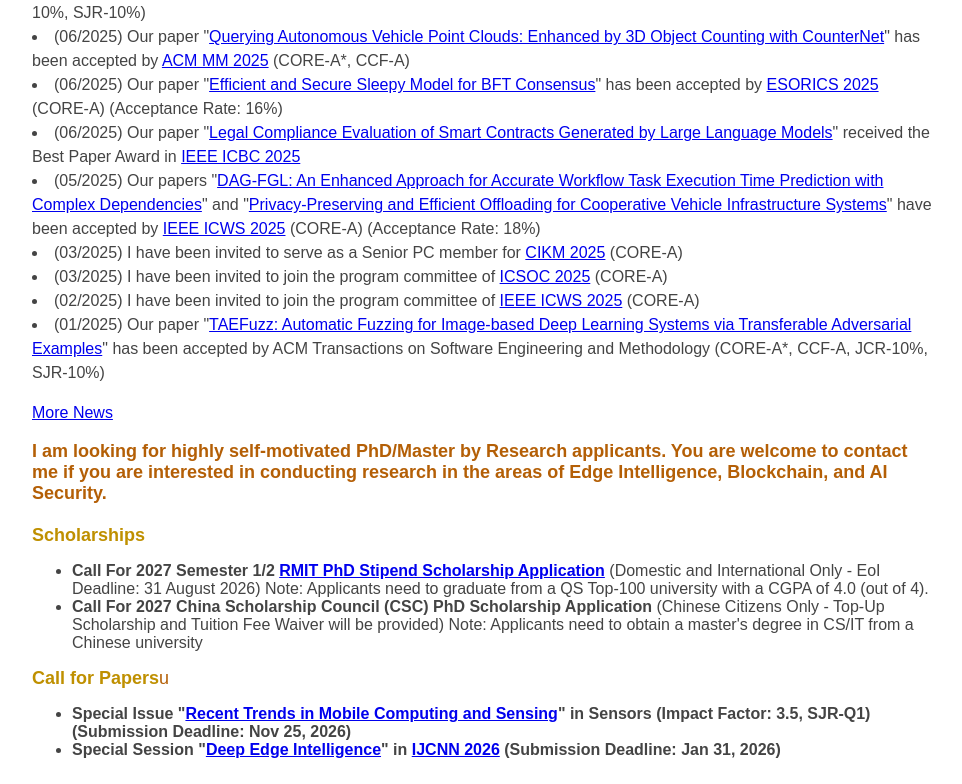
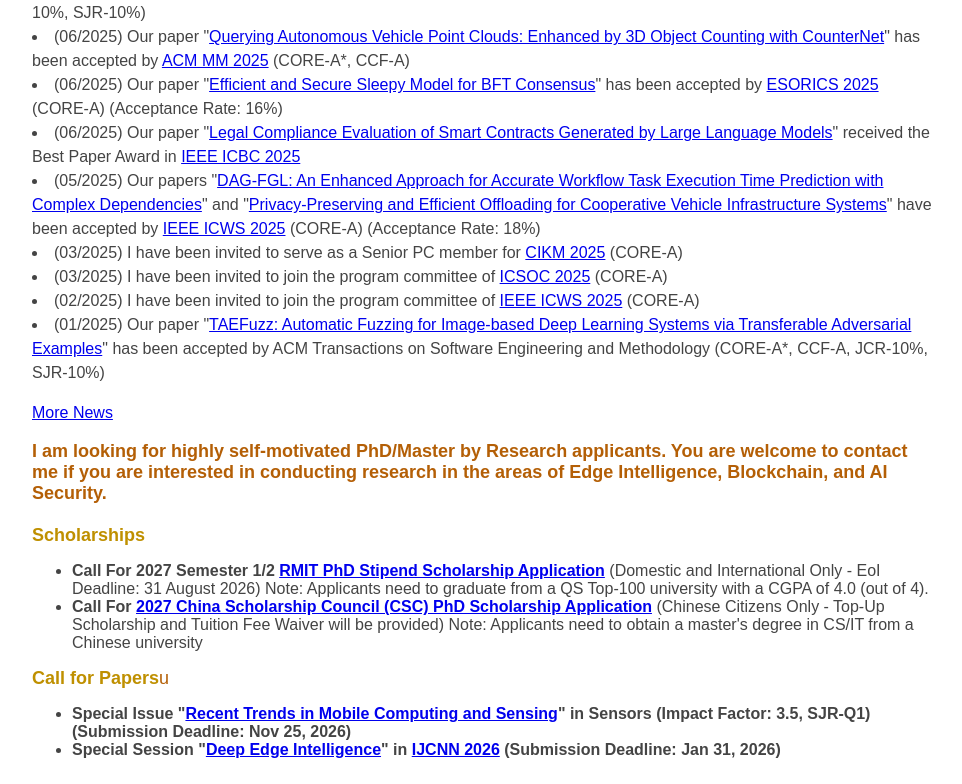
Before and after one commit to hai-dong/hai-dong.github.io, a plain HTML site: page index.html in a window 1280 px wide. Shown: the part 2263-3047 px from the top of the page, without its empty margins (274-1236 px from the left). Drawn offline with Linux system fonts and the light colour scheme.

Commit message:
Update China Scholarship Council PhD scholarship link
Updated the link for the 2027 China Scholarship Council PhD Scholarship Application and improved the formatting.

```diff
--- a/index.html
+++ b/index.html
@@ -287,7 +287,7 @@ Call For 2027 Semester 1/2 <a href="https://www.rmit.edu.au/students/careers-opp
 Call For 2027 Semester 1 <a href="https://www.csiro.au/en/careers/scholarships-student-opportunities/postgraduate-programs-and-scholarships/data61-scholarships">Data61 PhD Scholarships Application</a></b> (EoI Deadline: Aug 2025) Note: Applications are open to 1) domestic and international students who currently live in Australia, or 2) international students overseas at the time of application, who hold a visa to study in Australia. Applicants must  hold a first-class honours (H1) Bachelor's degree or equivalent in the CS/IT research area (completed or near completion)
 </b></li>-->
 <li><b>
-Call For 2027 China Scholarship Council (CSC) PhD Scholarship Application </b>(Chinese Citizens Only - Top-Up Scholarship and Tuition Fee Waiver will be provided</b>) Note: Applicants need to obtain a master's degree in CS/IT from a Chinese university<br>
+Call For <a href="https://www.rmit.edu.au/scholarships/international-scholarships/china-scholarship-council-rmit-joint-scholarship#overview">2027 China Scholarship Council (CSC) PhD Scholarship Application</a> </b>(Chinese Citizens Only - Top-Up Scholarship and Tuition Fee Waiver will be provided</b>) Note: Applicants need to obtain a master's degree in CS/IT from a Chinese university<br>
 </b></li>
 <!--<li> <b>Call For 2024 Semester 1/2 Scholarship Application for CRC-funded PhD Projects in <a href="https://www.rmit.edu.au/students/careers-opportunities/scholarships/research/phd-scholarship-crc-digital-finance">Blockchain-enabled Digital Finance</a></b> (Up to $70k AUD/year Scholarship + Tuition Fee Waiver (for International Students), Unlimited Positions Available - Contact me for details) (Domestic and International - No Deadline)
 Note: Applicants need to graduate from a QS Top-400 university with a 1st class honours or a master's degree (master by coursework must contain a research thesis and acheive a high distinction (i.e. CGPA 4.0 (out of 4.0))) in CS/IT related area. International applicants must have IELTS >= 6.5 (All Units >= 6). Applicants with research/industry experience in blockchain/software systems preferred.</b></li>
```
